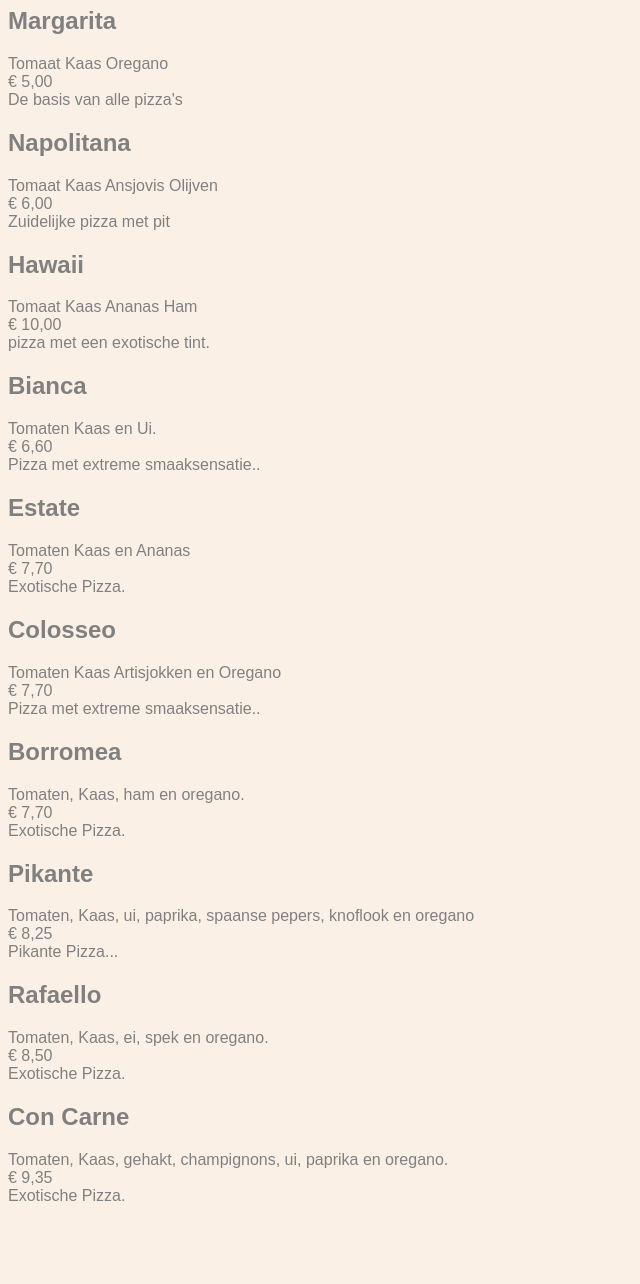
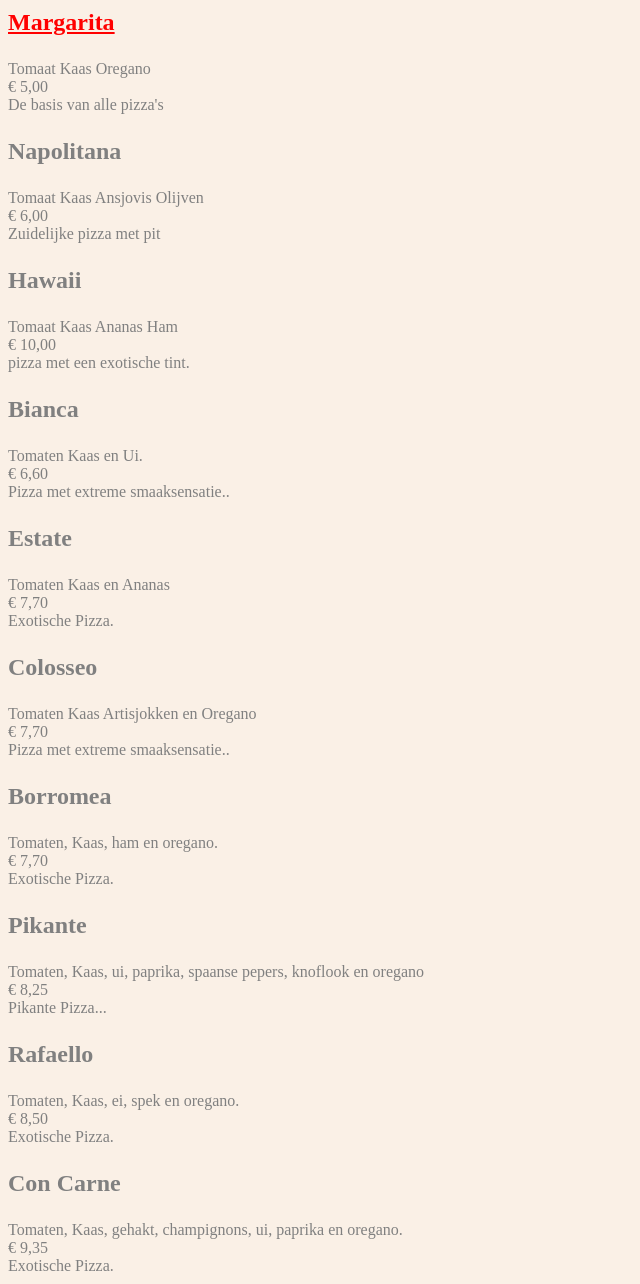
Before and after one commit to WebWizardryCyberSentinel/Mario-s-Pizza, a plain HTML site: page Mario/Pizza.html in a window 1280 px wide. Shown: the part 73-1357 px from the top of the page, without its empty margins (0-640 px from the left). Before the commit the page ends 1294 px from the top, so only its background shows below. Drawn offline with Linux system fonts and the light colour scheme.

Commit message:
Alles verandert jongeh

```diff
--- a/Pizza.html
+++ b/Mario/Pizza.html
@@ -1,19 +1,14 @@
 <!DOCTYPE html>
 <html>
 	<head>
-		<title>De Pizza's</title>
-			<meta charset="utf-8">
-			<style>
-				/* Embedded style*/
-				* {font-family:Arial;}
-				body {background-color:rgb(250,240,230);}
-
-			</style>
+		<title>De Pizza's!</title>
+		<meta charset="utf-8">
+		<link rel="stylesheet" href="css/mario.css">
 	</head>
 <body style="color:	rgb(128,128,128);">
 	<h1> De Pizza's</h1>
 
-		<h2><a name="Margarita"> Margarita </a></h2>
+		<h2><p name="Margarita" class="koptekst"> Margarita </p></h2>
 
 			<p>
 				Tomaat Kaas Oregano <br>
@@ -21,60 +16,60 @@
 				De basis van alle pizza's
 			</p>
 
-		<h2><a name="Napolitana"> Napolitana </a></h2>
+		<h2><p name="Napolitana"> Napolitana </p></h2>
 			<p>
 				Tomaat Kaas Ansjovis Olijven <br>
 				&euro; 6,00<br>
 				Zuidelijke pizza met pit
 			</p>
 
-		<h2><a name="Hawaii">Hawaii </a></h2>
+		<h2><p name="Hawaii">Hawaii </p></h2>
 			<p>
 				Tomaat Kaas Ananas Ham <br>
 				&euro; 10,00 <br>
 				pizza met een exotische tint.
 			</p>
-		<h2><a name="Bianca"> Bianca </a></h2>
+		<h2><p name="Bianca"> Bianca </p></h2>
 			<p>
 				Tomaten Kaas en Ui.<br>
 				&euro; 6,60 <br>
 				Pizza met extreme smaaksensatie..
 			</p>
 
-		<h2><a name="Estate"> Estate </a></h2>
+		<h2><p name="Estate"> Estate </p></h2>
 			<p>
 				Tomaten Kaas en Ananas <br>
 				&euro; 7,70 <br>
 				Exotische Pizza.
 			</p>
 
-		<h2><a name="Colosseo"> Colosseo </a></h2>
+		<h2><p name="Colosseo"> Colosseo </p></h2>
 			<p>
 				Tomaten Kaas Artisjokken en Oregano <br>
 				&euro; 7,70 <br>
 				Pizza met extreme smaaksensatie..
 			</p>
 
-		<h2><a name="Borromea"> Borromea </a></h2>
+		<h2><p name="Borromea"> Borromea </p></h2>
 			<p>
 				Tomaten, Kaas, ham en oregano. <br>
 				&euro; 7,70 <br>
 				Exotische Pizza.
 			</p>
 
-		<h2><a name="Pikante"> Pikante </a></h2>
+		<h2><p name="Pikante"> Pikante </p></h2>
 			<p>
 				Tomaten, Kaas, ui, paprika, spaanse pepers, knoflook en oregano <br>
 				&euro; 8,25 <br>
 				Pikante Pizza...
 			</p>
-		<h2><a name="Rafaello"> Rafaello </a></h2>
+		<h2><p name="Rafaello"> Rafaello </p></h2>
 			<p>
 				Tomaten, Kaas, ei, spek en oregano. <br>
 				&euro; 8,50 <br>
 				Exotische Pizza.
 			</p>
-		<h2><a name="Con Carne"> Con Carne</a></h2>
+		<h2><p name="Con Carne"> Con Carne</p></h2>
 			<p>
 				Tomaten, Kaas, gehakt, champignons, ui, paprika en oregano. <br>
 				&euro; 9,35 <br>
--- /dev/null
+++ b/Mario/css/mario.css
@@ -0,0 +1,41 @@
+/* Font en background kleur */
+
+* { font-family: :Arial; }
+body {background-color:rgb(250,240,230);}
+/* Style Class definition */
+	.koptekst {
+
+		text-decoration:underline;
+		color:red;
+		}
+
+/* Font type Bold */
+		p.thick {
+			font-weight:bold;
+		}
+
+/* Table border */
+		table.one {
+			border-style: solid;
+			border-color: #ff0000;
+		}
+/* pseudo-class */
+
+	/*Normal Link */
+		a:link {
+			color:red;
+		}
+	/* visited link */
+		a:visited:{
+			color:red;
+		}
+
+	/* Mouse over Link */
+		a:hover {
+			color:green;
+		}
+
+/* Tekstdikte regels */
+		li.thick {
+		font-weight:bold;
+		}
```
Also changed, not shown: Mario.html (deleted, +0 -110 lines), Mario/Mario.html (added, +81 -0 lines), Mario/alv.html (renamed from alv.html, +2 -9 lines), Mario/afb/Pizza.jpg (renamed from afb/Pizza.jpg), Mario/afb/Pizza2.jpg (renamed from afb/Pizza2.jpg), Mario/afb/pizza-pepperoni.jpg (renamed from afb/pizza-pepperoni.jpg).
